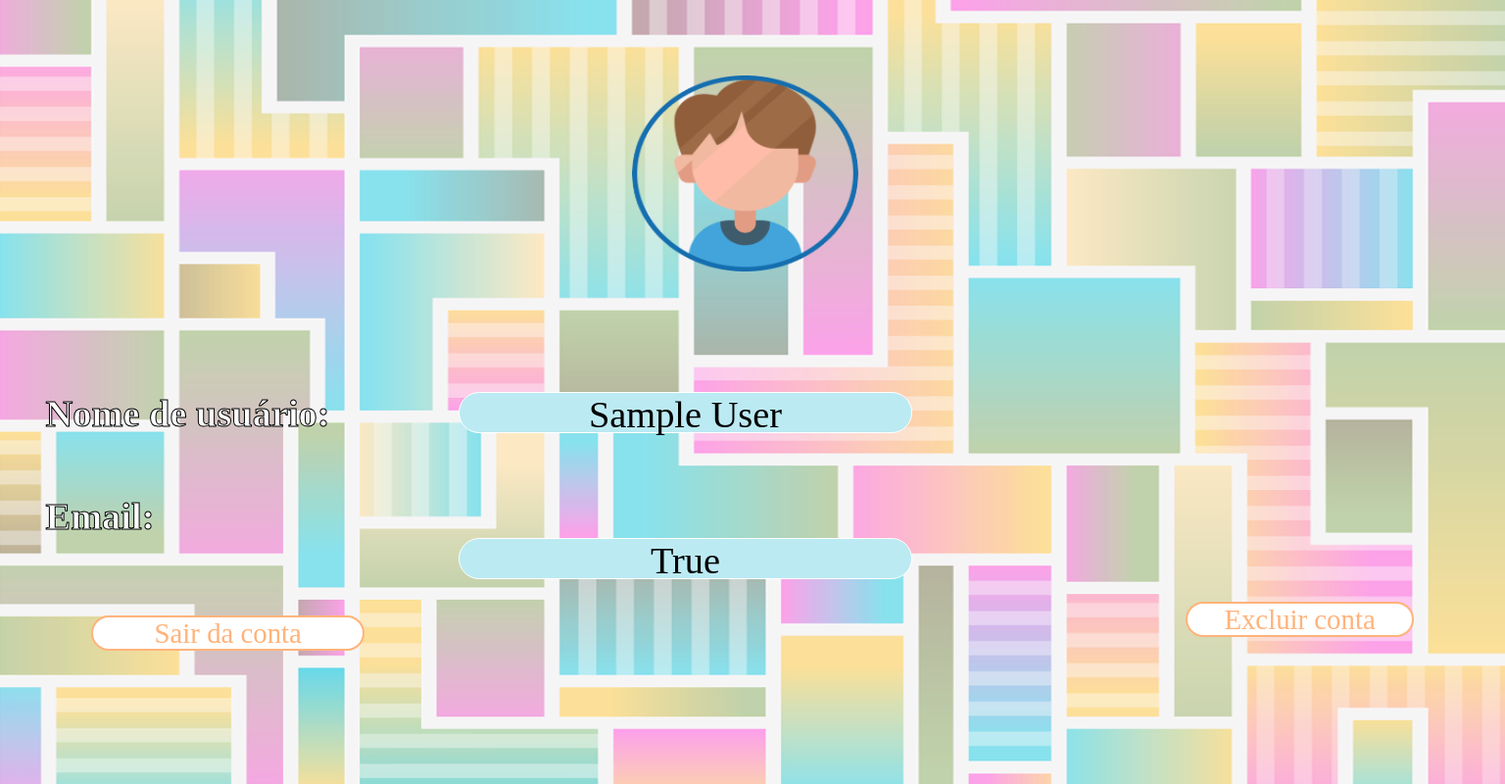
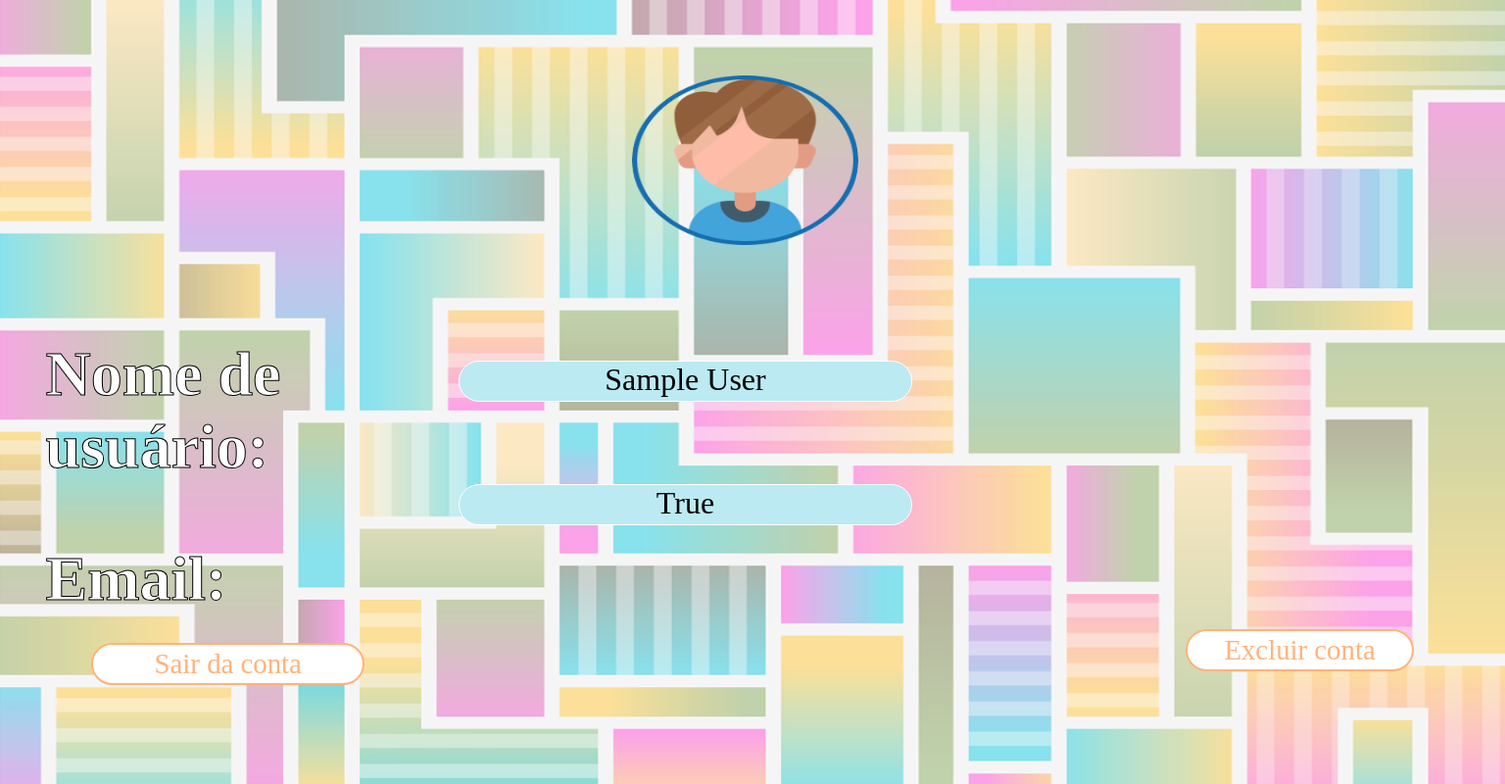
Before and after one commit to WalterSiqueira/DeyAulas, a PHP site: page /Views/Tela_perfil_usuario/ in a window 1536 px wide. Shown: the part 52-852 px from the top of the page at 98% size. Run offline with PHP 8.4, Linux system fonts and the light colour scheme; the visitor is signed in with stand-in values (Sample User, id 1); some web fonts are replaced.

Commit message:
ajustes 3 alterar dica

```diff
--- a/Public/Carregamento/style.css
+++ b/Public/Carregamento/style.css
@@ -338,10 +338,10 @@
 
     h1 {
         color: white;
-        font-size: 3em;
+        font-size: 7em;
         font-family: "Piedra";
         padding: 3% 0 0 0;
-        -webkit-text-stroke: 0.5px black;
+        -webkit-text-stroke: 0.3px black;
     }
     h2 {
         color: white;
--- a/Public/Forca_jogo/forca.css
+++ b/Public/Forca_jogo/forca.css
@@ -83,6 +83,9 @@
     color: white;
     font-size: 2em;
     -webkit-text-stroke: 1px black;
+    box-shadow: 0px 2px 8px dimgrey;
+    border-radius: 5px;
+    border: 1px solid dimgray;
 }
 
 .voltarbtn {
--- a/Public/Login/style.css
+++ b/Public/Login/style.css
@@ -747,7 +747,7 @@
     text-align: center;
     font-family: "Piedra", serif;
     color: white;
-    font-size: 1.8em;
+    font-size: 1.6em;
     padding: 5% 0 0 0;
     -webkit-text-stroke: 0.2px black;
   }
--- a/Public/Tela_perfil_usuario/style.css
+++ b/Public/Tela_perfil_usuario/style.css
@@ -1159,7 +1159,7 @@
   .btn_user{
     border: 1px solid orange;
     width: 80%;
-    height: 18%;
+    height: 25%;
     margin: 3% 0 3% 10%;
     border-radius: 10vh;
     background-color: white;
@@ -1206,7 +1206,7 @@
   }
 
   th {
-    font-size: 2.4em;
+    font-size: 4em;
     text-align: left;
     color: white;
     -webkit-text-stroke: 1px black;
@@ -1225,14 +1225,15 @@
   td {
     width: 30vw;
     height: 5vh;
-    font-size: 2.4em;
+    font-size: 2em;
     text-align: center;
     background-color: #BBEAF3;
     border: solid white 1px;
     border-radius: 10vw;
+    margin: 5% 0 0 0;
   }
 
   .tdEmail {
-    margin: 23% 0 0 0;
+    margin: 18% 0 0 0;
   }
 }
--- a/Views/Carregamento/index.php
+++ b/Views/Carregamento/index.php
@@ -1,10 +1,10 @@
 <!DOCTYPE html>
 <html lang="pt-br">
   <head>
-    <title>DeyAulas - cadastro</title>
+    <title>DeyAulas - Carregando</title>
     <meta charset="UTF-8">
     <meta name="viewport" content="width=device-width, initial-scale=1">
-    <link rel="icon" href="../../Public/Img/favicon.png" type="image/png">
+    <link rel="icon" href="/Public/Img/favicon.png" type="image/png">
     <link rel="preconnect" href="https://fonts.googleapis.com">
     <link rel="preconnect" href="https://fonts.gstatic.com" crossorigin>
     <link href="https://fonts.googleapis.com/css2?family=Piedra&display=swap" rel="stylesheet">
@@ -27,5 +27,5 @@
     });
 
   </script>
-  <script src="caminho_para_o_seu_arquivo/transicoes.js"></script>
+  <!--<script src="caminho_para_o_seu_arquivo/transicoes.js"></script>-->
 </html>
--- a/index.php
+++ b/index.php
@@ -4,6 +4,7 @@
     <title>DeyAulas - Carregando...</title>
     <meta charset="UTF-8">
     <meta name="viewport" content="width=device-width, initial-scale=1">
+    <link rel="icon" href="./Public/Img/favicon.png" type="image/png">
     <link rel="preconnect" href="https://fonts.googleapis.com">
     <link rel="preconnect" href="https://fonts.gstatic.com" crossorigin>
     <link href="https://fonts.googleapis.com/css2?family=Piedra&display=swap" rel="stylesheet">
```
